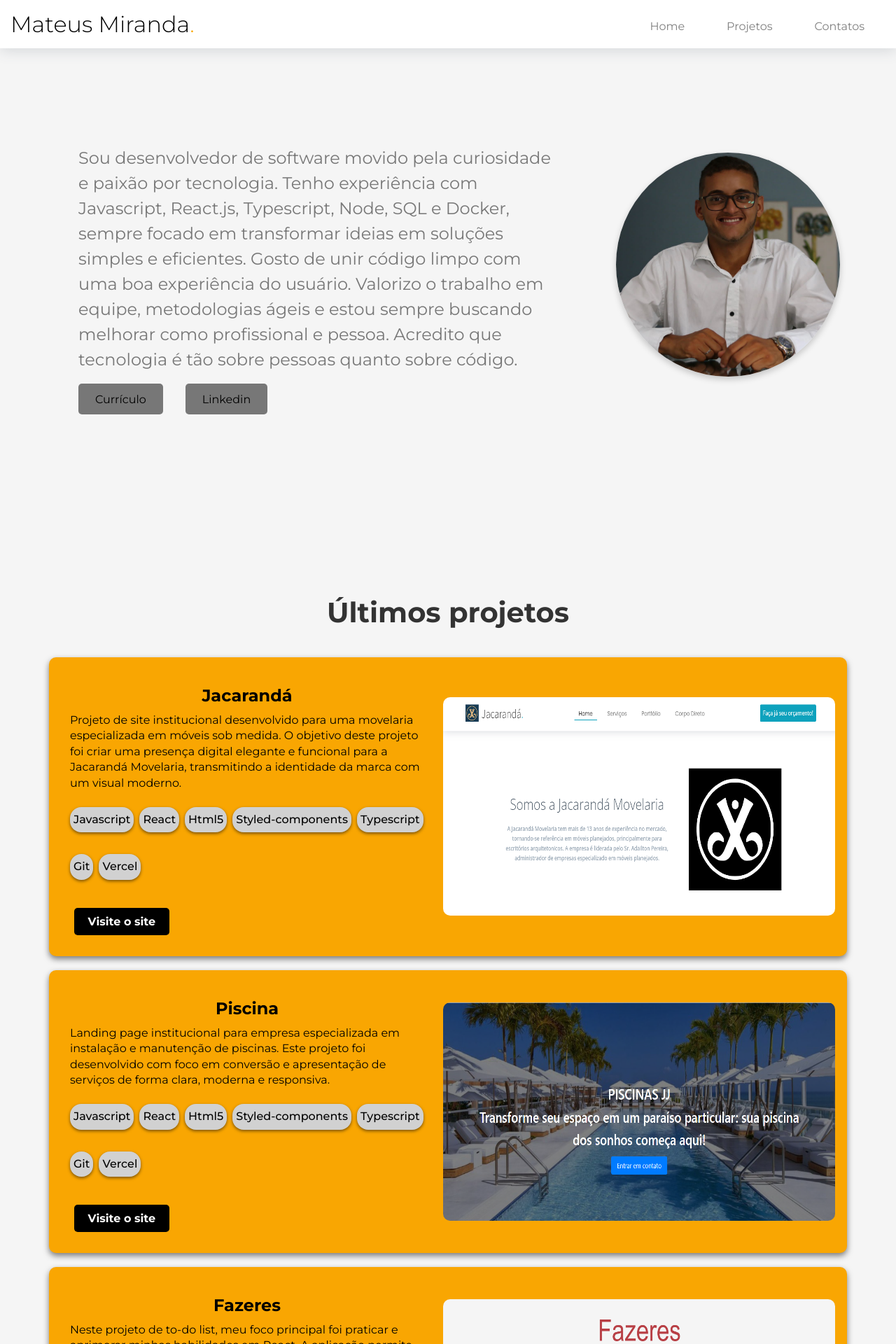
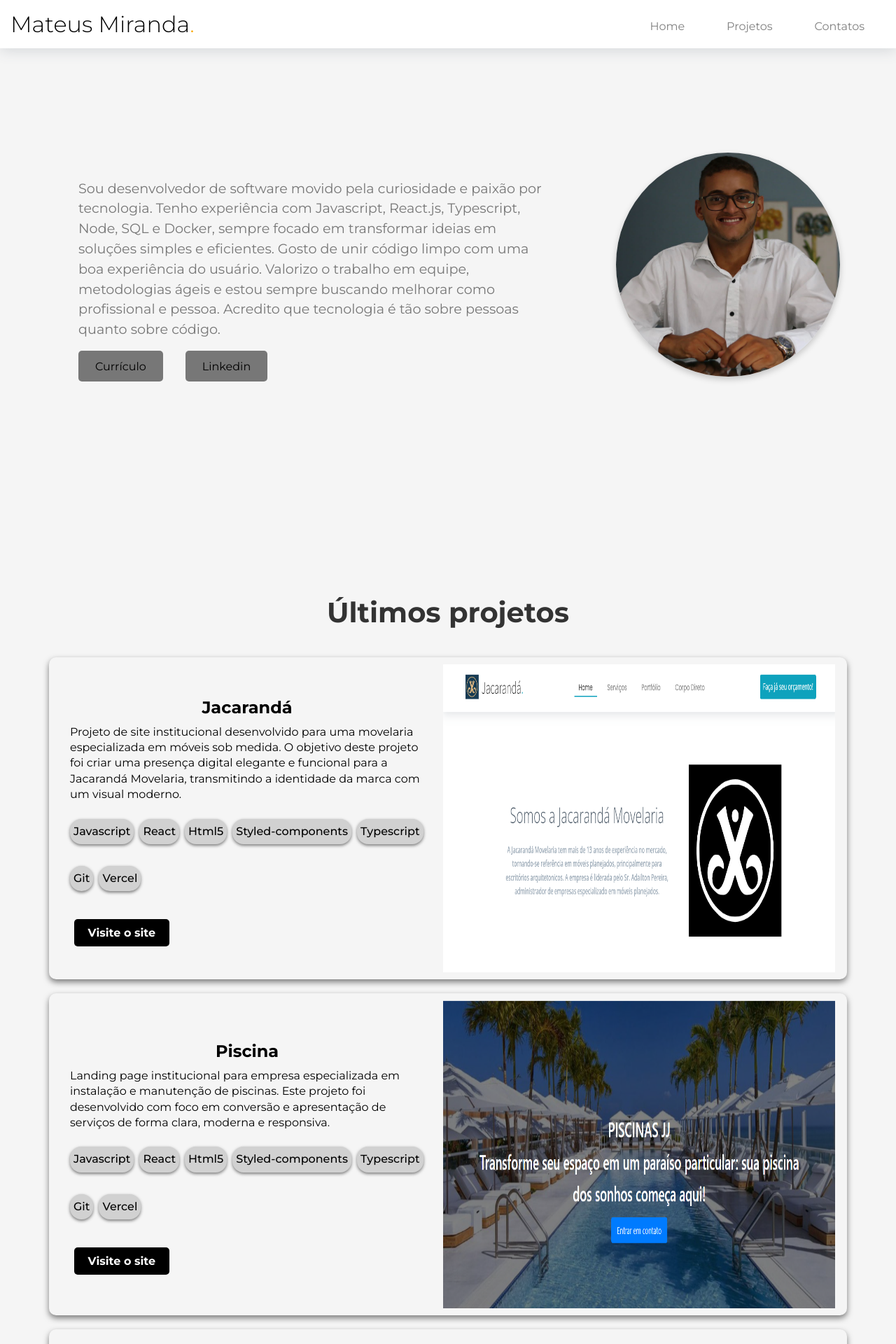
Before and after one commit to MateusMiranda20/portfolio, a React (Vite) app: page / in a window 1280 px wide. Shown: the top 1920 px of the page at 70% size. Built offline with nearby package versions, Linux system fonts and the light colour scheme.

Commit message:
Finish project

```diff
--- a/src/components/Main/styles.js
+++ b/src/components/Main/styles.js
@@ -40,7 +40,7 @@ export const Text = styled.div`
   padding: 2rem;
 
   p {
-    font-size: 1.5rem;
+    font-size: 1.2rem;
     color: #777;
     line-height: 1.5;
   }
--- a/src/components/Projetos/styles.js
+++ b/src/components/Projetos/styles.js
@@ -31,12 +31,11 @@ export const Section = styled.div`
   margin: 0 auto;
 
   .card {
-    background-color: #f9a602;
     border-radius: 10px;
     box-shadow: 0 4px 8px rgba(0, 0, 0, 0.5);
     overflow: hidden;
     width: 95%; /* Largura padrão para três cards lado a lado */
-    min-width: 500px; /* Largura mínima para garantir boa visualização */
+    min-width: 120px; /* Largura mínima para garantir boa visualização */
     text-align: center;
     display: flex;
     align-items: center;
@@ -51,18 +50,12 @@ export const Section = styled.div`
       padding: 20px;
       width: 50%; /* Largura do texto */
       color: #000;
-
-      @media (max-width: 768px) {
-        width: 100%; /* Texto ocupa toda a largura em telas menores */
-        text-align: center; /* Centraliza o texto */
-      }
     }
 
     img {
       max-width: 800px;
       width: 50%;
-      height: 39vh;
-      border-radius: 10px;
+      height: 55vh;
       margin:0 7px;
     }
 
@@ -106,15 +99,50 @@ export const Section = styled.div`
   }
 
   /* Responsividade */
-  @media (max-width: 1024px) {
+
+  @media (max-width: 778px) {
     .card {
-      width: 45%; /* Dois cards lado a lado em telas médias */
+      display: flex;
+      flex-direction: column; /* Coloca os cards em coluna em telas pequenas */
+
+
+      .text{
+        width: 100%; /* Texto ocupa toda a largura em telas menores */
+        text-align: center; /* Centraliza o texto */
+      }
+
+      img{
+        width: 100%; /* Imagem ocupa toda a largura em telas menores */
+        height: auto; /* Mantém a proporção da imagem */
+        padding: 5px 18px;
+        border-radius: 10px;
+      }
+
+      button{
+        right: 15rem;
+      }
     }
   }
 
-  @media (max-width: 768px) {
+  @media (max-width: 480px) {
     .card {
-      width: 100%; /* Um card por linha em telas menores */
+      width: 100%; /* Largura total em telas muito pequenas */
+      padding: 10px; /* Ajusta o padding para telas pequenas */
+
+      button {
+        right: 0; /* Centraliza o botão em telas pequenas */
+        margin-top: 10px; /* Espaço entre o botão e o texto */
+        font-size: 10px;
+      }
+    }
+  }
+
+  @media (max-width: 320px) {
+    .card {
+
+      button{
+        right: 0; /* Centraliza o botão em telas muito pequenas */
+      }
     }
   }
 `;
```
